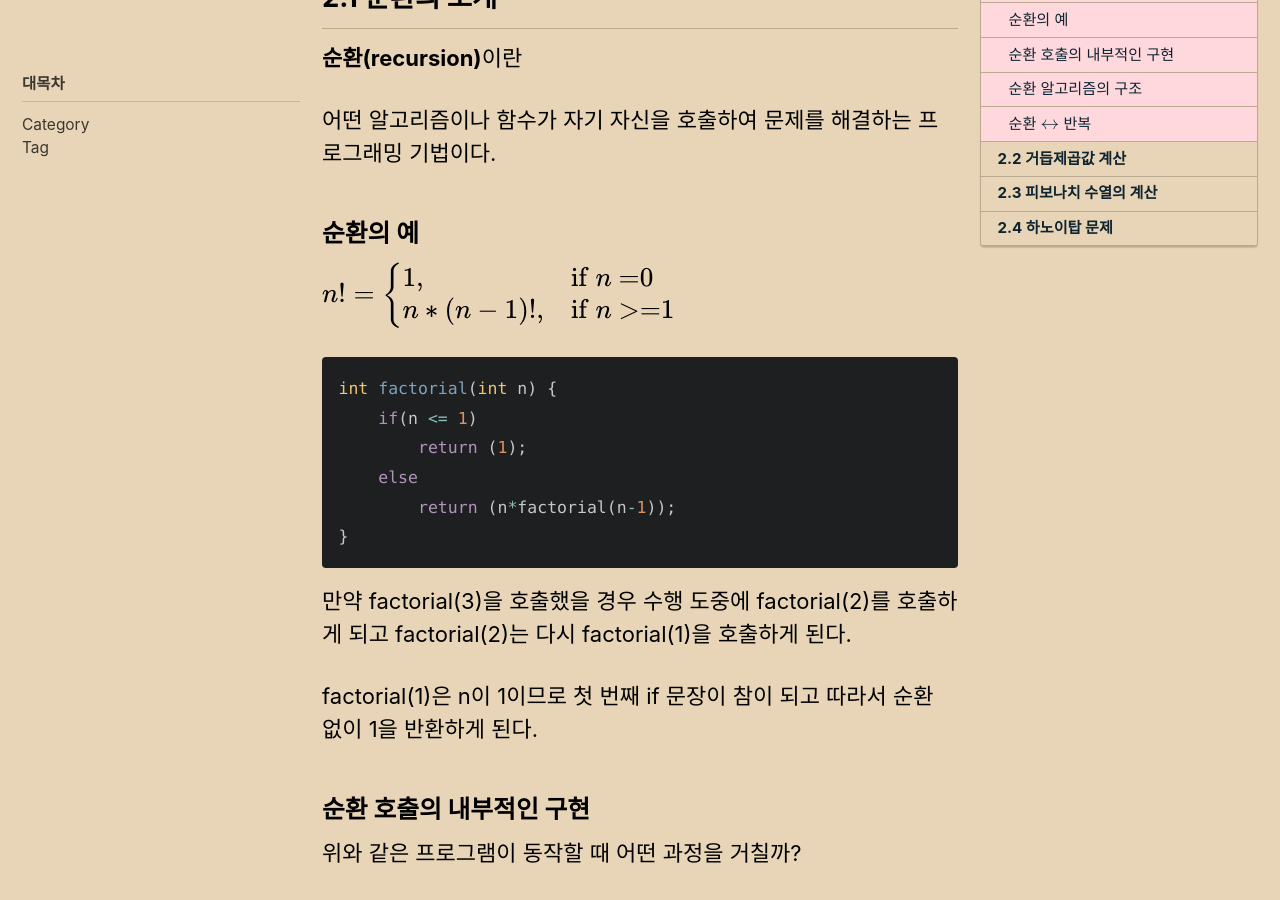
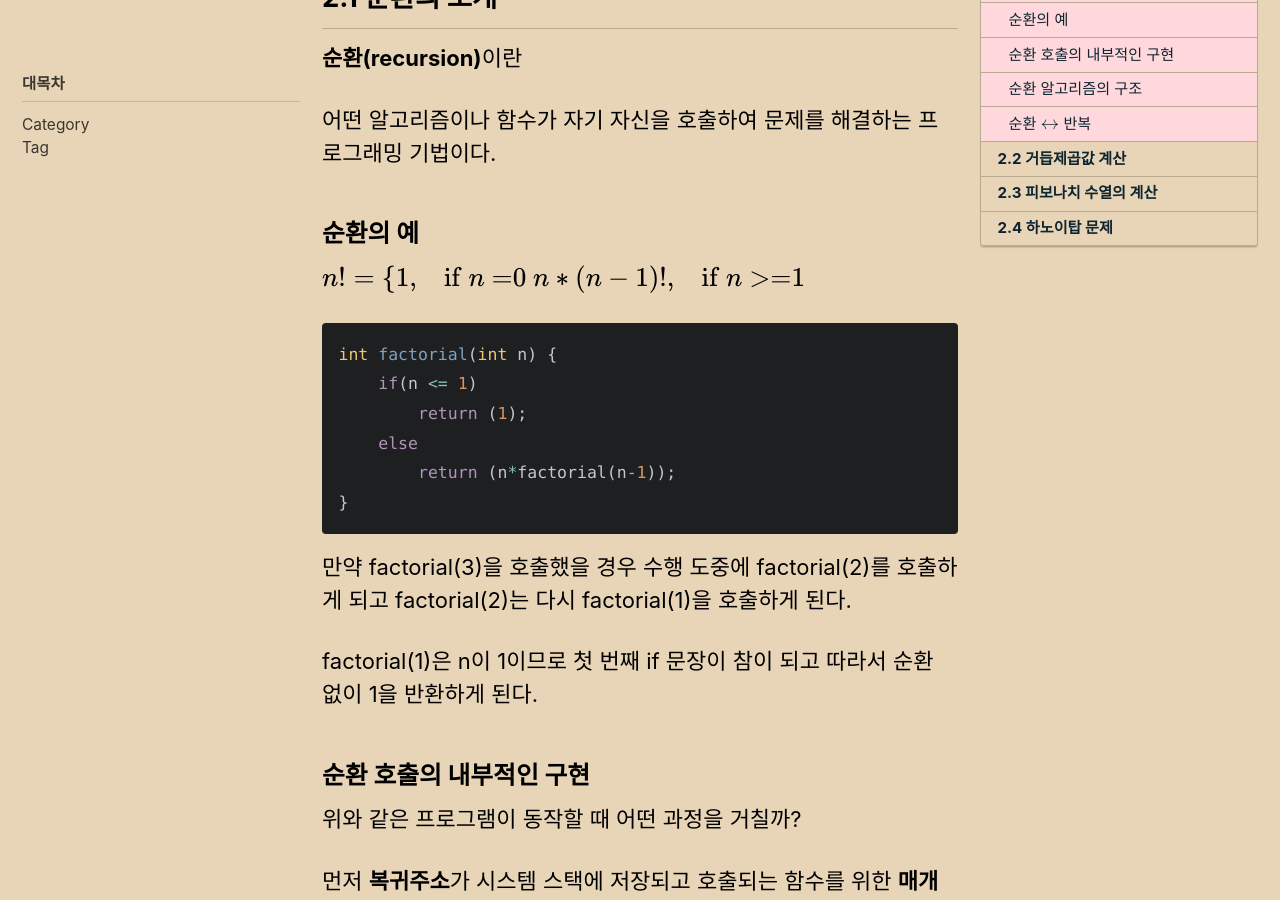
Before and after one commit to Lucas-Shin-Dev/lucas-shin-dev.github.io, a Jekyll site: the page built from _posts/2023-03-12-Review0312-DataStructure.md, in a window 1280 px wide and 900 px high, scrolled down 342 px. Built offline with Jekyll 4.4.1, drawn with Linux system fonts in a browser that asks for light colours; cached includes are drawn as plain includes; formulas are drawn with MathJax 3; comment, search, counter and statistics services are not loaded.

Commit message:
modify LaTex

````diff
--- a/_posts/2023-03-12-Review0312-DataStructure.md
+++ b/_posts/2023-03-12-Review0312-DataStructure.md
@@ -23,8 +23,8 @@ use_math: true
 
 $n! =
 \begin{cases}
-1, & \mbox{if }n \mbox{ =0} \\\
-n*(n-1)!, &  \mbox{if }n\mbox{ >=1}
+1, & \mbox{if } n\mbox{ =0} \\\\
+n*(n-1)!, &  \mbox{if } n\mbox{ >=1}
 \end{cases}\$
 
 ```c
````
